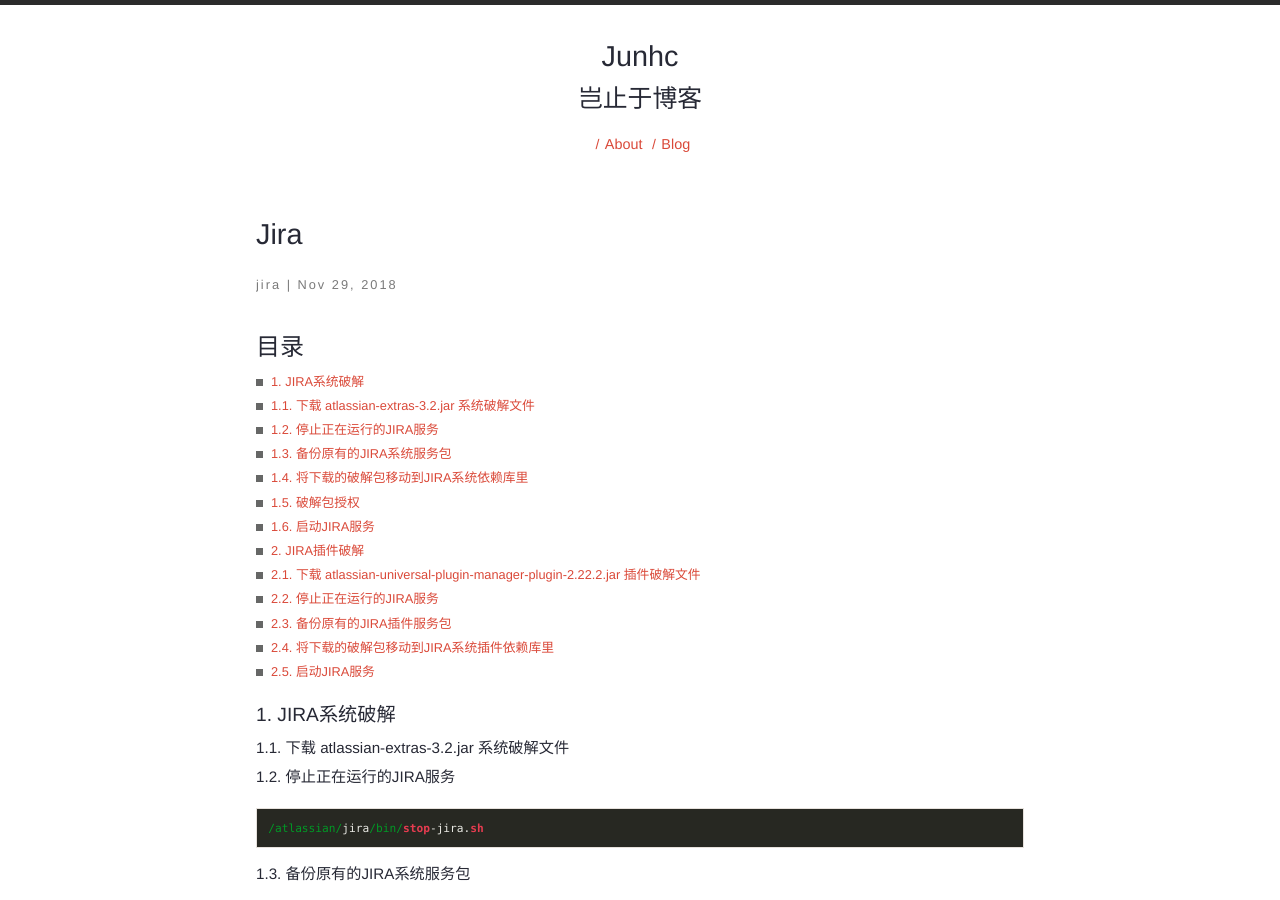
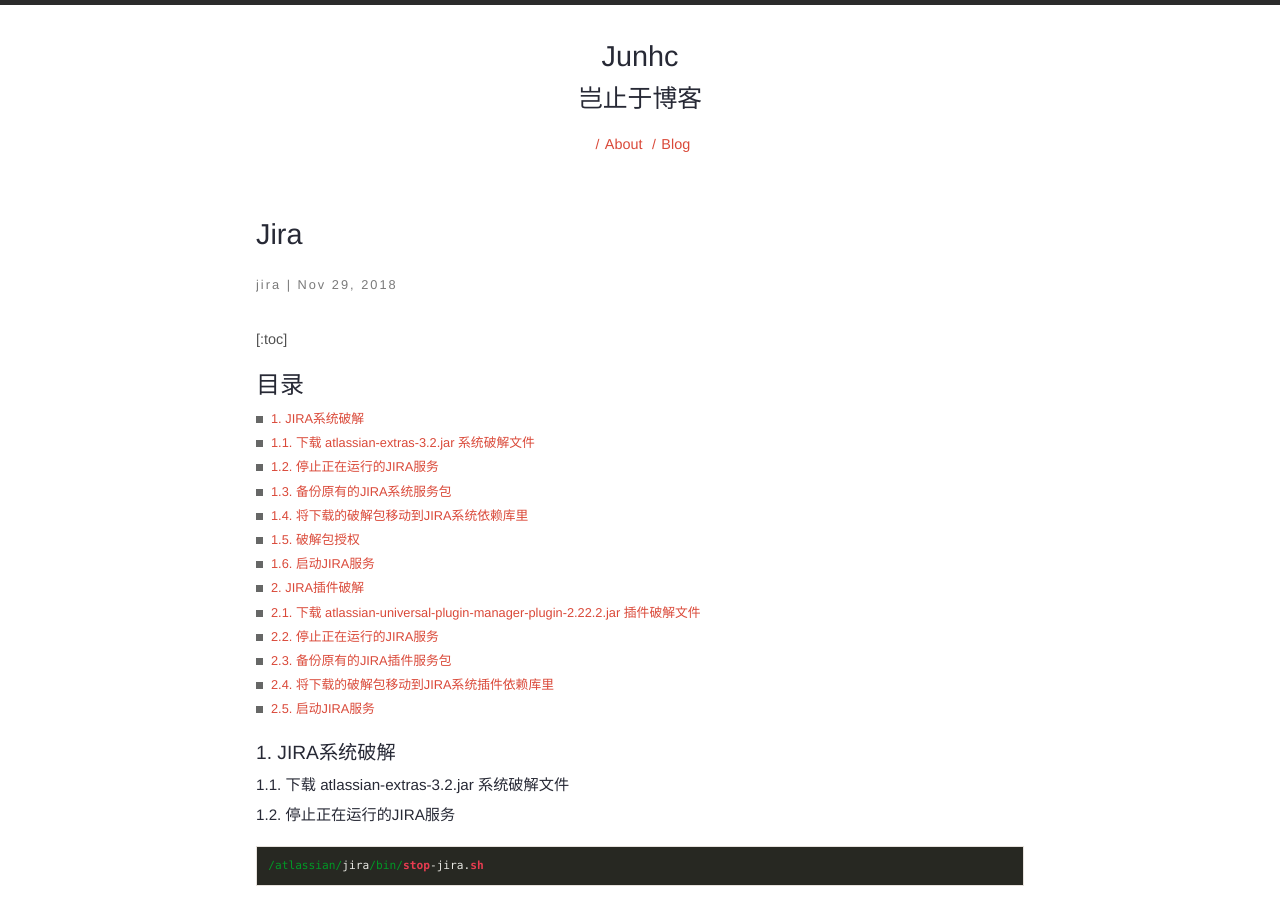
Before and after one commit to junhc/junhc.github.io, a Jekyll site: the page built from _posts/2018-11-28-jira.md, in a window 1280 px wide and 900 px high. Built offline with Jekyll 4.4.1, drawn with Linux system fonts in a browser that asks for light colours; Markdown is read by kramdown in place of the engine named in the settings; comment, search, counter and statistics services are not loaded.

Commit message:
Update 2018-11-28-jira.md

```diff
--- a/_posts/2018-11-28-jira.md
+++ b/_posts/2018-11-28-jira.md
@@ -8,20 +8,22 @@
 permalink: jira
 ---
 
+[:toc]
+
 ### 目录
-- [1. JIRA系统破解]()
-- [1.1. 下载 atlassian-extras-3.2.jar 系统破解文件]()
-- [1.2. 停止正在运行的JIRA服务]()
-- [1.3. 备份原有的JIRA系统服务包]()
-- [1.4. 将下载的破解包移动到JIRA系统依赖库里]()
-- [1.5. 破解包授权]()
-- [1.6. 启动JIRA服务]()
-- [2. JIRA插件破解]()
-- [2.1. 下载 atlassian-universal-plugin-manager-plugin-2.22.2.jar 插件破解文件]()
-- [2.2. 停止正在运行的JIRA服务]()
-- [2.3. 备份原有的JIRA插件服务包]()
-- [2.4. 将下载的破解包移动到JIRA系统插件依赖库里]()
-- [2.5. 启动JIRA服务]()
+- [1. JIRA系统破解](1-JIRA系统破解)
+- [1.1. 下载 atlassian-extras-3.2.jar 系统破解文件](11-下载-atlassian-extras-32jar-系统破解文件)
+- [1.2. 停止正在运行的JIRA服务](12-停止正在运行的jira服务)
+- [1.3. 备份原有的JIRA系统服务包](13-备份原有的jira系统服务包)
+- [1.4. 将下载的破解包移动到JIRA系统依赖库里](14--将下载的破解包移动到jira系统依赖库里)
+- [1.5. 破解包授权](15-破解包授权)
+- [1.6. 启动JIRA服务](16-启动jira服务)
+- [2. JIRA插件破解](2-jira插件破解)
+- [2.1. 下载 atlassian-universal-plugin-manager-plugin-2.22.2.jar 插件破解文件](21-下载-atlassian-universal-plugin-manager-plugin-2222jar-插件破解文件)
+- [2.2. 停止正在运行的JIRA服务](22-停止正在运行的jira服务)
+- [2.3. 备份原有的JIRA插件服务包](23-备份原有的jira插件服务包)
+- [2.4. 将下载的破解包移动到JIRA系统插件依赖库里](24-将下载的破解包移动到jira系统插件依赖库里)
+- [2.5. 启动JIRA服务](25-启动jira服务)
 
 #### 1. JIRA系统破解
 ###### 1.1. 下载 atlassian-extras-3.2.jar 系统破解文件
```
